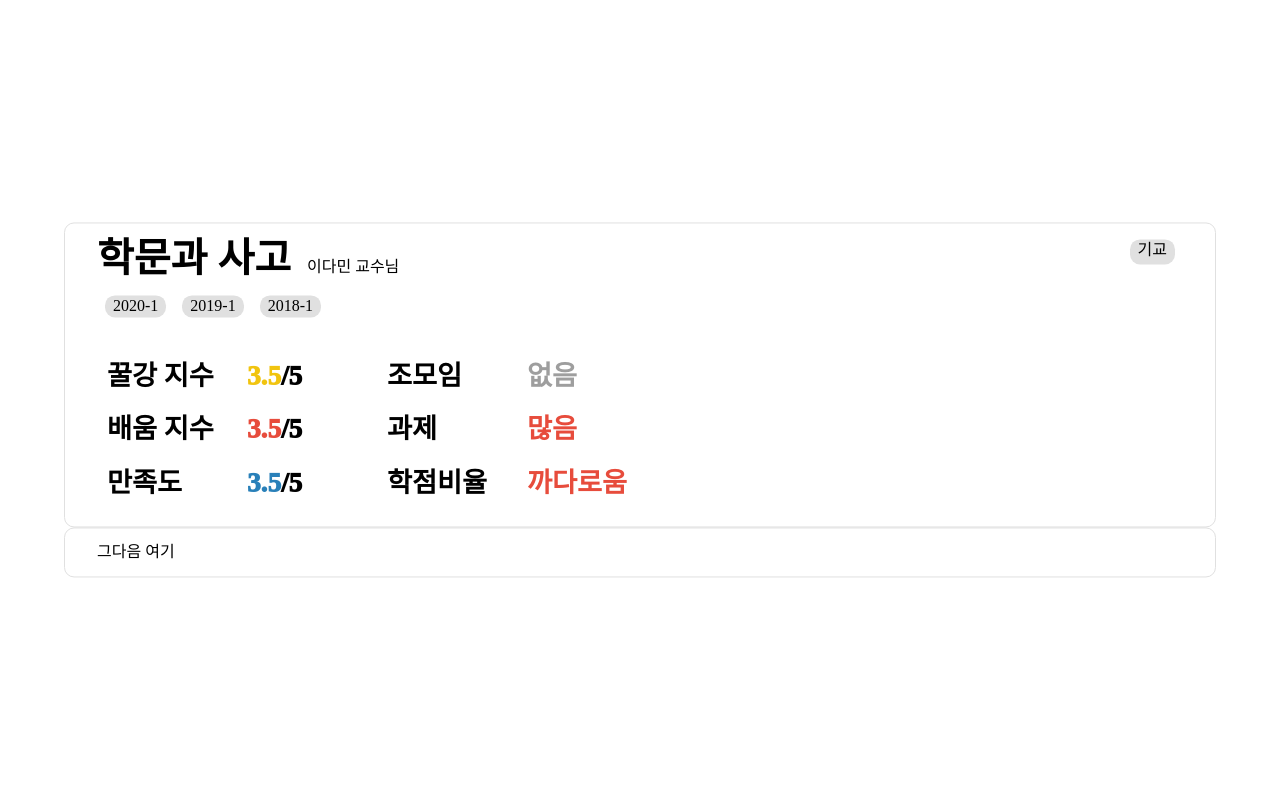
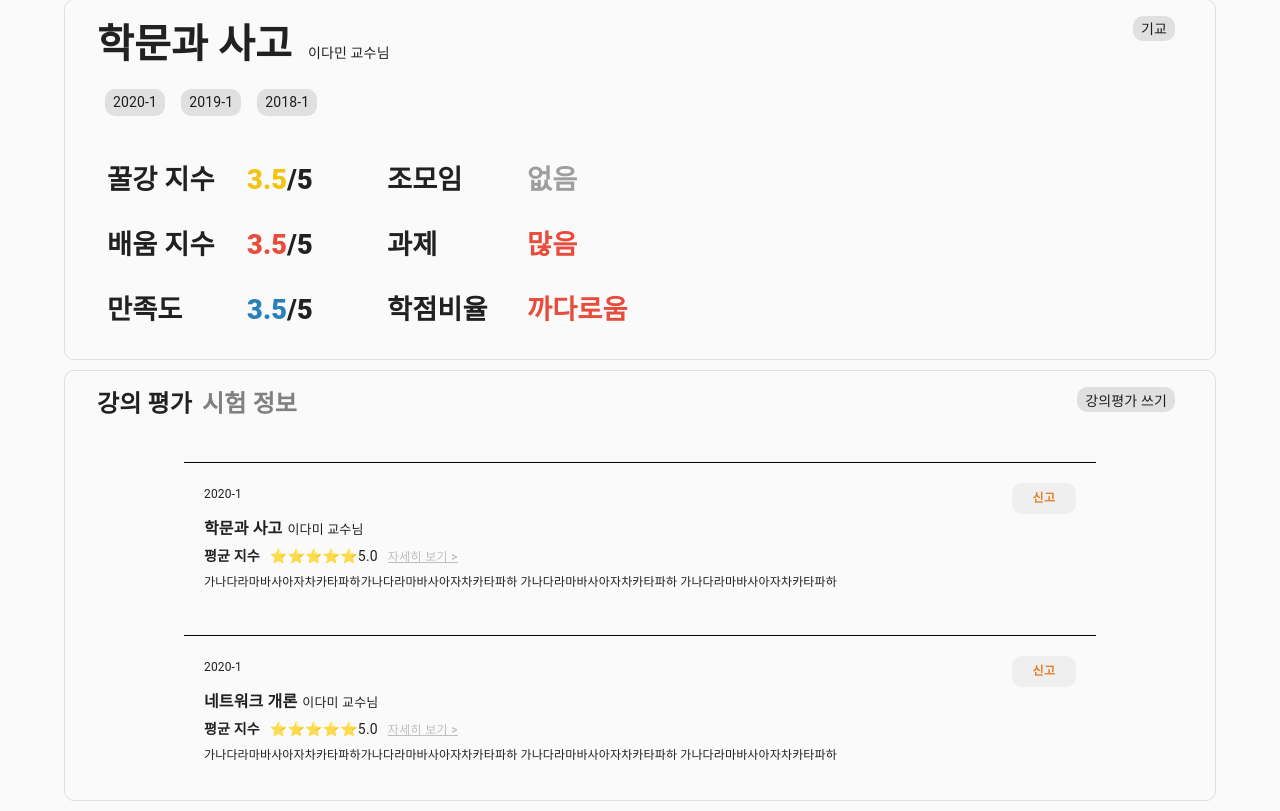
Before and after one commit to uswLectureEvaluation/frontend, a React (Create React App) app in the folder 정충일/il/: page /lectureinfo in a window 1280 px wide. Built offline with nearby package versions, Linux system fonts and the light colour scheme; the HTML template or start-up script is replaced by a standard one.

Commit message:
feat : 강의 상세 컴포넌트

```diff
--- a/정충일/il/src/pages/LectureInfo/index.jsx
+++ b/정충일/il/src/pages/LectureInfo/index.jsx
@@ -1,6 +1,7 @@
 import React from 'react';
 import * as Styled from './styled';
 import { Positioner } from '../../components/Wrapper/styled'
+import MyEvaluation from '../../components/MyEvaluation'
 
 const LectureInfo = () => {
 
@@ -60,8 +61,16 @@ const LectureInfo = () => {
 
                     </div>
                 </Styled.Content>
+
                 <Styled.Content>
-                    그다음 여기
+                    <Styled.TitleWrapper id='top'>
+                        <Styled.TitleWrapper>
+                            <Styled.Title id='sub'>강의 평가</Styled.Title>
+                            <Styled.Title id='sub' style={{color:'gray', paddingLeft:'10px'}}>시험 정보</Styled.Title>
+                        </Styled.TitleWrapper>
+                        <Styled.Option id='type'>강의평가 쓰기</Styled.Option>
+                    </Styled.TitleWrapper>
+                    <MyEvaluation />
                 </Styled.Content>
             </Styled.Wrapper>
         </Positioner>
--- a/정충일/il/src/pages/LectureInfo/styled.js
+++ b/정충일/il/src/pages/LectureInfo/styled.js
@@ -13,6 +13,7 @@ export const Content = styled.div`
     border-radius: 10px;
     border: 1px solid rgb(224, 224, 224);
     padding: 1rem 2rem;
+    margin: 10px 0;
 `
 
 export const Color = styled.div`
@@ -35,6 +36,10 @@ export const Title = styled.div`
     font-weight : 1000;
     margin-bottom : 1rem;
     text-align: center;
+
+    &#sub {
+        font-size: 1.5rem;
+    }
 `
 
 export const Professor = styled.div`
```
